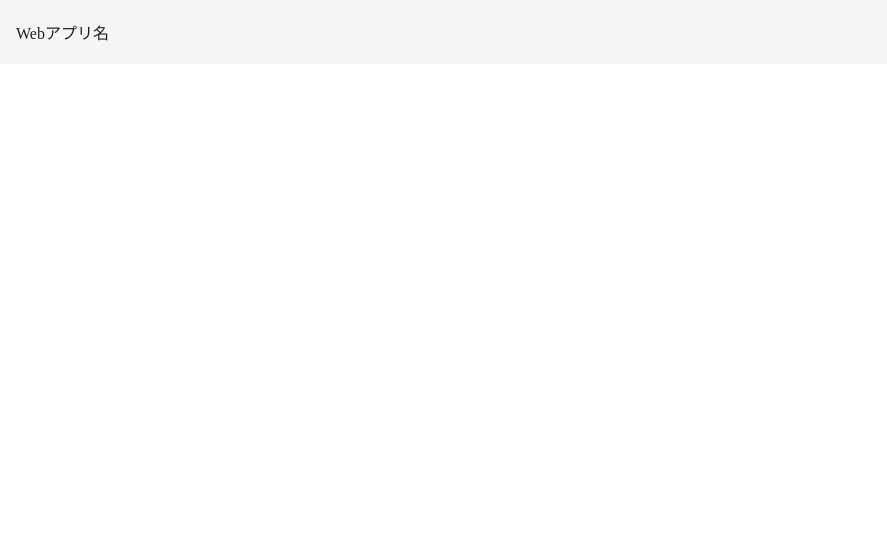
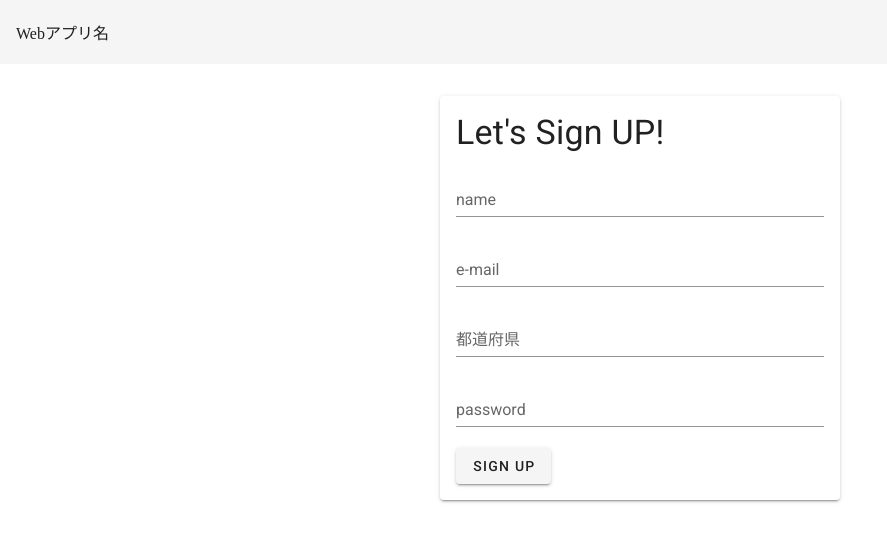
Before and after one commit to taku-hira/anime-app, a Vue app in the folder src/front/: page /register in a window 1280 px wide. Shown: the top 542 px of the page, without its empty margins (0-887 px from the left). Built offline with nearby package versions, Linux system fonts and the light colour scheme.

Commit message:
#41 Vueの登録画面大枠

```diff
--- a/src/front/src/router/index.js
+++ b/src/front/src/router/index.js
@@ -4,6 +4,7 @@ import HomeView from '@/views/HomeView.vue'
 import DetailView from '@/views/DetailView.vue'
 import TestPage from '@/views/TestPage.vue'
 import LoginView from '@/views/LoginView.vue'
+import UserRegisterView from '@/views/UserRegisterView.vue'
 
 Vue.use(VueRouter)
 
@@ -27,6 +28,11 @@ const routes = [
     path: '/login',
     name: 'login',
     component: LoginView
+  },
+  {
+    path: '/register',
+    name: 'register',
+    component: UserRegisterView
   }
 ]
 
--- /dev/null
+++ b/src/front/src/views/UserRegisterView.vue
@@ -0,0 +1,63 @@
+<template>
+  <v-app>
+    <v-main>
+      <v-card width="400px" class="mx-auto mt-5">
+        <v-card-title>
+          <h1 class="display-1">Let's Sign UP!</h1>
+        </v-card-title>
+        <v-card-text>
+          <form @submit.prevent="login">
+            <v-text-field
+              v-model="input.name"
+              label="name"
+              required
+            ></v-text-field>
+            <v-text-field
+              v-model="input.email"
+              label="e-mail"
+              required
+            ></v-text-field>
+            <v-text-field
+              v-model="input.prefecture_id"
+              label="都道府県"
+              required
+            ></v-text-field>
+            <v-text-field
+              v-model="input.password"
+              label="password"
+              type="password"
+              required
+            ></v-text-field>
+            <v-btn
+              class="mr-4"
+              type="submit"
+            >
+              Sign up
+            </v-btn>
+          </form>
+        </v-card-text>
+      </v-card>
+    </v-main>
+  </v-app>
+</template>
+
+<script>
+export default {
+  metaInfo: {
+    title: 'Sign up'
+    },
+  data(){
+    return {
+      input: {
+        'name': '',
+        'email': '',
+        'prefecture_id': '',
+        'password': '',
+      },
+      status: '',
+      message: '',
+      user: '',
+    }
+  },
+}
+</script>
```
